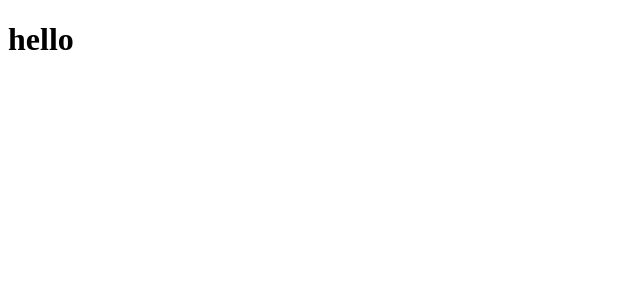
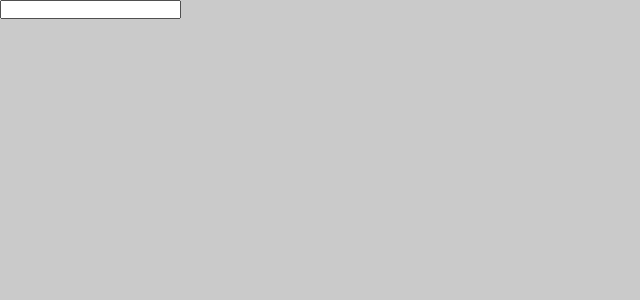
Before and after one commit to Wolf-Den1994/react-2021q3, a React app in the folder react-components/: page / in a window 1280 px wide. Shown: the top 300 px of the page, without its empty margins (0-640 px from the left). Built offline with nearby package versions, Linux system fonts and the light colour scheme.

Commit message:
feat: component form add inputtext

```diff
--- a/react-components/src/components/app/app.jsx
+++ b/react-components/src/components/app/app.jsx
@@ -1,9 +1,10 @@
 import React from 'react';
+import Form from '../form/form';
 import './app.scss';
 
 const App = () => (
   <>
-    <h1>hello</h1>
+    <Form />
   </>
 );
 
--- /dev/null
+++ b/react-components/src/components/form/form.jsx
@@ -0,0 +1,10 @@
+import React from 'react';
+import InputText from '../input-text/input-text';
+
+const Form = () => (
+  <form action="POST">
+    <InputText type="text" />
+  </form>
+);
+
+export default Form;
--- /dev/null
+++ b/react-components/src/components/input-text/input-text.jsx
@@ -0,0 +1,5 @@
+import React from 'react';
+
+const InputText = ({ type }) => <input type={type} />;
+
+export default InputText;
--- a/react-components/src/styles.scss
+++ b/react-components/src/styles.scss
@@ -0,0 +1,9 @@
+* {
+  margin: 0;
+  padding: 0;
+  box-sizing: border-box;
+}
+
+body {
+  background-color: #cacaca;
+}
```
Also changed, not shown: react-components/src/components/form/form.scss (added), react-components/src/components/input-text/input-text.scss (added).
